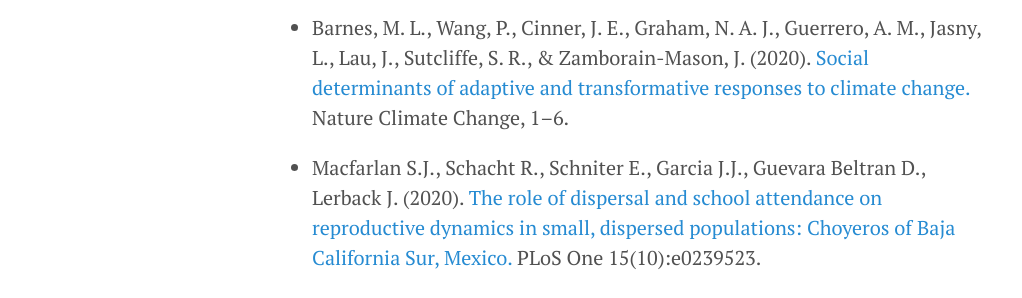
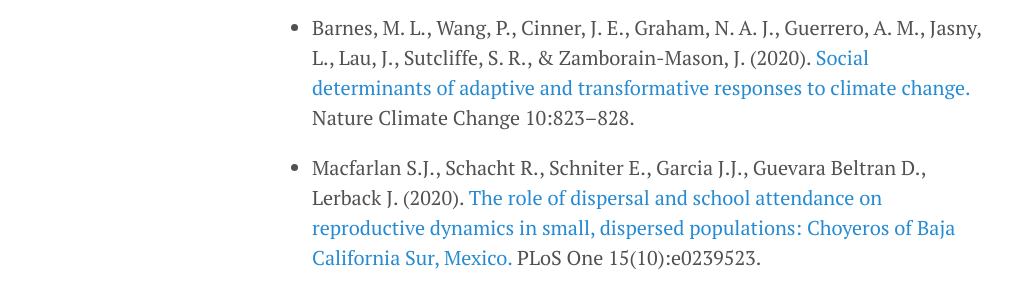
Before and after one commit to endowproject/endowproject.github.io, a Jekyll site: the page built from publications.md, in a window 1280 px wide and 900 px high, scrolled down 1453 px. Shown: the part 156-454 px from the top of the window, without its empty margins (8-1030 px from the left). Built offline with Jekyll 4.4.1, drawn with Linux system fonts in a browser that asks for light colours.

Commit message:
Update publications.md
Updated Barnes et al. volume number and pages

```diff
--- a/publications.md
+++ b/publications.md
@@ -28,7 +28,7 @@ In addition to our planned cross-cultural comparisons, ENDOW team members are dr
 
 - Beitl, C.M., Chávez Páez, W., Vanegas Redondo, W.F., Carvajal Cañarte, E.L., Zambrano Mohauad, G.A.,Ramírez Alfonso, K.R., Jama López, J.A., and Gortaire Díaz, D.E,. (2020). [Cambios socio-ambientales, alimentación y sustento en una comunidad rural del Manglar.](https://doi.org/10.31095/investigatio.2020.13.9) Investigacio: Research Review. 13:89-102.
 
-- Barnes, M. L., Wang, P., Cinner, J. E., Graham, N. A. J., Guerrero, A. M., Jasny, L., Lau, J., Sutcliffe, S. R., & Zamborain-Mason, J. (2020). [Social determinants of adaptive and transformative responses to climate change.](https://doi.org/10.1038/s41558-020-0871-4) Nature Climate Change, 1–6.
+- Barnes, M. L., Wang, P., Cinner, J. E., Graham, N. A. J., Guerrero, A. M., Jasny, L., Lau, J., Sutcliffe, S. R., & Zamborain-Mason, J. (2020). [Social determinants of adaptive and transformative responses to climate change.](https://doi.org/10.1038/s41558-020-0871-4) Nature Climate Change 10:823–828.
 
 - Macfarlan S.J., Schacht R., Schniter E., Garcia J.J., Guevara Beltran D., Lerback J. (2020). [The role of dispersal and school attendance on reproductive dynamics in small, dispersed populations: Choyeros of Baja California Sur, Mexico.](https://doi.org/10.1371/journal.pone.0239523) PLoS One 15(10):e0239523.
 
```
